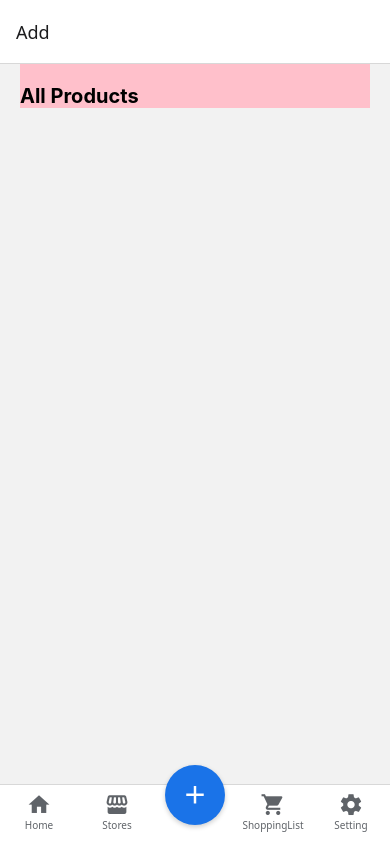
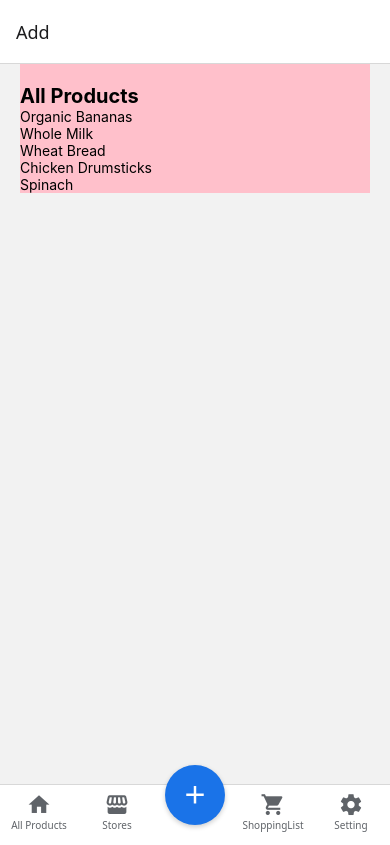
Before and after one commit to the-tomato-king/Tomatch, a React Native app: screen /Add in a window 390 px wide. Built offline with nearby package versions, Linux system fonts and the light colour scheme.

Commit message:
feat: 1. create mock data of products and display its name as a list in HomeScreen 2. update product_stats schema

```diff
--- /dev/null
+++ b/src/components/ProductCard.tsx
@@ -0,0 +1,14 @@
+ import { StyleSheet, Text, View } from 'react-native'
+ import React from 'react'
+
+ const ProductCard = () => {
+   return (
+     <View>
+       <Text>ProductCard</Text>
+     </View>
+   )
+ }
+
+ export default ProductCard
+
+ const styles = StyleSheet.create({})
--- /dev/null
+++ b/src/data/mockData.ts
@@ -0,0 +1,50 @@
+import { Product } from "../types";
+
+// mock data before implementing the api
+export const mockProducts: Product[] = [
+  {
+    product_id: "1",
+    name: "Organic Bananas",
+    category: "Fruits",
+    imageType: "emoji",
+    imageSource: "🍌",
+    plu_code: "4011",
+    barcode: "",
+  },
+  {
+    product_id: "2",
+    name: "Whole Milk",
+    category: "Dairy",
+    imageType: "emoji",
+    imageSource: "🥛",
+    plu_code: "",
+    barcode: "",
+  },
+  {
+    product_id: "3",
+    name: "Wheat Bread",
+    category: "Bakery",
+    imageType: "emoji",
+    imageSource: "🍞",
+    plu_code: "",
+    barcode: "",
+  },
+  {
+    product_id: "4",
+    name: "Chicken Drumsticks",
+    category: "Meat",
+    imageType: "emoji",
+    imageSource: "🍗",
+    plu_code: "",
+    barcode: "",
+  },
+  {
+    product_id: "5",
+    name: "Spinach",
+    category: "Vegetables",
+    imageType: "emoji",
+    imageSource: "🥬",
+    plu_code: "",
+    barcode: "",
+  },
+];
--- a/src/navigation/MainTabNavigator.tsx
+++ b/src/navigation/MainTabNavigator.tsx
@@ -27,6 +27,7 @@ const MainTabNavigator = () => {
         name="Home"
         component={HomeScreen}
         options={{
+          title: "All Products",
           tabBarIcon: ({ color, size }) => (
             <MaterialCommunityIcons name="home" color={color} size={size} />
           ),
--- a/src/screens/HomeScreen.tsx
+++ b/src/screens/HomeScreen.tsx
@@ -1,14 +1,22 @@
-import { StyleSheet, Text, View } from 'react-native'
-import React from 'react'
-import { styles } from '../theme/styles'
+import { FlatList, StyleSheet, Text, View } from "react-native";
+import React from "react";
+import { styles } from "../theme/styles";
+import ProductCard from "../components/ProductCard";
+import { mockProducts } from "../data/mockData";
+
 const HomeScreen = () => {
   return (
     <View>
       <View style={styles.container}>
         <Text style={styles.title}>All Products</Text>
+        <FlatList
+          data={mockProducts}
+          keyExtractor={(item) => item.product_id}
+          renderItem={({ item }) => <Text>{item.name}</Text>}
+        />
       </View>
     </View>
   );
-}
+};
 
-export default HomeScreen
+export default HomeScreen;
--- a/src/types/index.ts
+++ b/src/types/index.ts
@@ -70,12 +70,15 @@ export interface PriceRecord {
   recorded_at: Date;
 }
 
+export type ImageType = "emoji" | "image";
+
 // Product
 export interface Product {
   product_id: string;
   name: string;
   category: string;
-  image_url: string;
+  imageType: ImageType;
+  imageSource: string; // emoji string or image url
   plu_code: string;
   barcode: string;
 }
```
Also changed, not shown: 1 other file (tests, documents, lock files or other folders).
